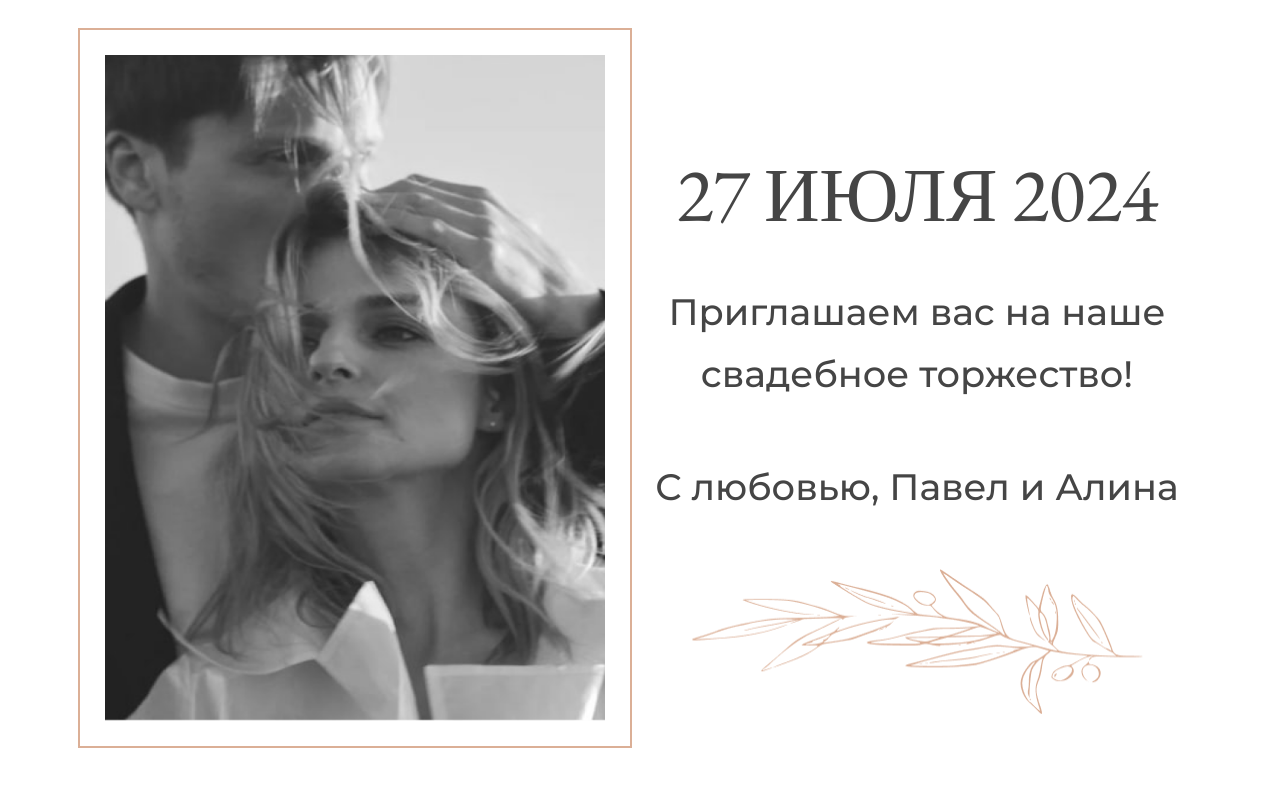
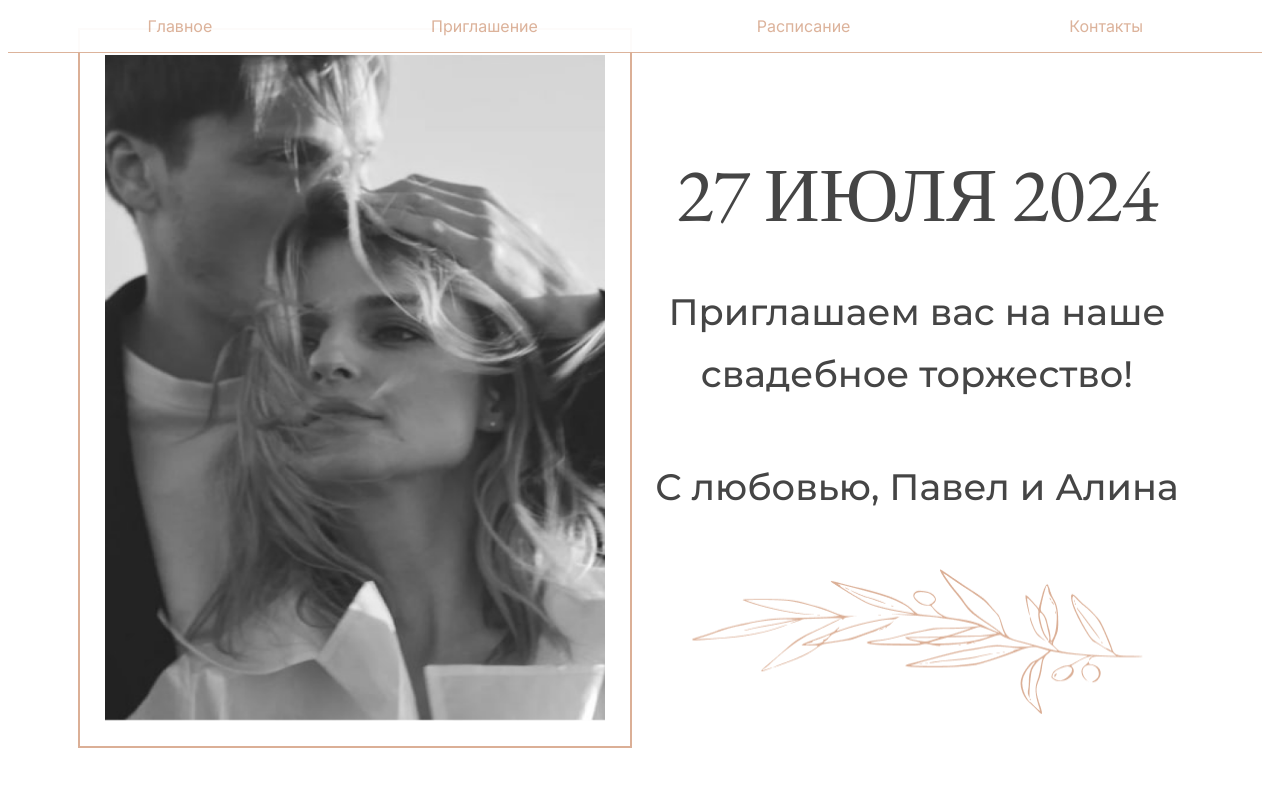
Before and after one commit to DmitriyVoronovich/Wedding-invitation, a Next.js app: page / in a window 1280 px wide. Shown: the top 800 px of the page. Built offline with nearby package versions, Linux system fonts and the light colour scheme; a web font is replaced by a local one.

Commit message:
Added menu, burger menu and smooth transition to elements

```diff
--- a/app/Components/SectionFour/SectionFour.tsx
+++ b/app/Components/SectionFour/SectionFour.tsx
@@ -7,7 +7,7 @@ import tel from '../../Accets/tel.png';
 
 export default function SectionFour() {
     return (
-        <section className={s.section_container}>
+        <section className={s.section_container} id={'Contacts'}>
             <h2 className={s.section_title}>КОНТАКТЫ</h2>
             <span className={s.section_second_title}>КОНТАКТЫ</span>
             <div className={s.section_wrapper}>
--- a/app/Components/SectionOne/SectionOne.tsx
+++ b/app/Components/SectionOne/SectionOne.tsx
@@ -5,7 +5,7 @@ import svg from "@/app/Accets/svg.png";
 
 export default function SectionOne() {
     return (
-            <section className={s.section_one}>
+            <section className={s.section_one} id={'Main'}>
                 <div className={s.img_container}>
                     <Image src={img} alt={'img'} className={s.one_img}/>
                 </div>
--- a/app/Components/SectionThree/SectionThree.tsx
+++ b/app/Components/SectionThree/SectionThree.tsx
@@ -49,7 +49,7 @@ export default function SectionThree() {
     ]
 
     return (
-        <section className={s.section_container}>
+        <section className={s.section_container} id={'Schedule'}>
             <h2 className={s.section_title}>СВАДЕБНЫЙ ДЕНЬ </h2>
             <span className={s.second_title}>СВАДЕБНЫЙ ДЕНЬ </span>
             <Image src={heardSmall} alt={'heard small'} className={s.small_heard}/>
--- a/app/Components/SectionTwo/SectionTwo.tsx
+++ b/app/Components/SectionTwo/SectionTwo.tsx
@@ -4,7 +4,7 @@ import svg from '../../Accets/svgHeart.png'
 
 export default function SectionTwo() {
     return (
-        <section className={s.section_container}>
+        <section className={s.section_container} id={'Invitation'}>
             <h2 className={s.section_title}>МЫ ЖЕНИМСЯ</h2>
             <span className={s.second_title}>МЫ ЖЕНИМСЯ</span>
             <div className={s.text_container}>
--- /dev/null
+++ b/app/Components/header/Header.tsx
@@ -0,0 +1,74 @@
+'use client'
+
+import React, {useState} from 'react';
+import styles from './headerStyle.module.css';
+import { Link as ScrollLink } from 'react-scroll'
+
+const data = [
+    {
+        title: "Главное",
+        href: 'Main',
+        offset: -30
+    },
+    {
+        title: "Приглашение",
+        href: 'Invitation',
+        offset: -100
+
+    },
+    {
+        title: "Расписание",
+        href: 'Schedule',
+        offset: -90
+    },
+    {
+        title: "Контакты",
+        href: 'Contacts',
+        offset: -70
+    }
+]
+
+export default function HeaderMenu() {
+    const [isMenuOpen, setIsMenuOpen] = useState(false);
+
+    const toggleMenu = () => {
+        setIsMenuOpen(!isMenuOpen);
+    };
+
+    const closeMenu = () => {
+        setIsMenuOpen(false);
+    };
+
+    return (
+        <nav className={styles.navbar}>
+
+            <div className={`${styles.menu} ${isMenuOpen ? styles.showMenu : ''}`}>
+                <ul>
+                    {data.map(item => {
+                        return (
+                            <li key={item.title} >
+                                <ScrollLink
+                                    className={styles.link}
+                                    activeClass="active"
+                                    to={item.href}
+                                    spy={true}
+                                    smooth={true}
+                                    offset={item.offset}
+                                    duration={500}
+                                    onClick={closeMenu}
+                                >
+                                    {item.title}
+                                </ScrollLink>
+                            </li>
+                        )
+                    })}
+                </ul>
+            </div>
+            <div className={styles.menuIcon} onClick={toggleMenu}>
+                <span></span>
+                <span></span>
+                <span></span>
+            </div>
+        </nav>
+    );
+};
--- /dev/null
+++ b/app/Components/header/headerStyle.module.css
@@ -0,0 +1,87 @@
+/* NavBar.module.css */
+.navbar {
+    width: 98%;
+    display: flex;
+    align-items: center;
+    background-color: white;
+    color: #DBAF96;
+    border-bottom: 1px solid #DBAF96;
+    position: fixed;
+    top: 0;
+    z-index: 99999;
+    opacity: 0.95;
+}
+
+.menuIcon {
+    display: none;
+    flex-direction: column;
+    cursor: pointer;
+    margin: 10px 0 ;
+}
+
+.menuIcon span {
+    height: 3px;
+    width: 25px;
+    background-color: #DBAF96;
+    margin: 2px 0;
+    display: block;
+}
+
+.menu {
+    width: 900%;
+    display: flex;
+}
+
+.menu ul {
+    width: 100%;
+    list-style: none;
+    display: flex;
+    justify-content: space-around;
+
+}
+
+.link {
+    color: #DBAF96;
+    text-decoration: none;
+    cursor: pointer;
+}
+
+.menu li {
+    margin-right: 20px;
+
+}
+
+@media (max-width: 768px) {
+
+    .menuIcon {
+        display: flex;
+        color: #DBAF96;
+        right: 10px;
+        margin-left: 90%;
+    }
+
+    .menu {
+        flex-direction: column;
+        position: absolute;
+        top: 40px;
+        left: 0;
+        background-color: white;
+        width: 100%;
+        text-align: center;
+        display: none;
+    }
+
+    .menu.showMenu {
+        display: flex;
+    }
+
+    .menu ul {
+        flex-direction: column;
+        padding: 0;
+    }
+
+    .menu li {
+        margin: 10px 0;
+        margin-right: 0;
+    }
+}
--- a/app/page.tsx
+++ b/app/page.tsx
@@ -3,10 +3,12 @@ import SectionOne from "@/app/Components/SectionOne/SectionOne";
 import SectionTwo from "@/app/Components/SectionTwo/SectionTwo";
 import SectionThree from "@/app/Components/SectionThree/SectionThree";
 import SectionFour from "@/app/Components/SectionFour/SectionFour";
+import HeaderMenu from "@/app/Components/header/Header";
 
 export default function Home() {
     return (
         <main className={s.main}>
+            <HeaderMenu/>
             <SectionOne/>
             <SectionTwo/>
             <SectionThree/>
```
Also changed, not shown: app/Components/header/menu/Menu.tsx (added, +40 -0 lines), package.json (+5 -3 lines), 1 other file (tests, documents, lock files or other folders).
